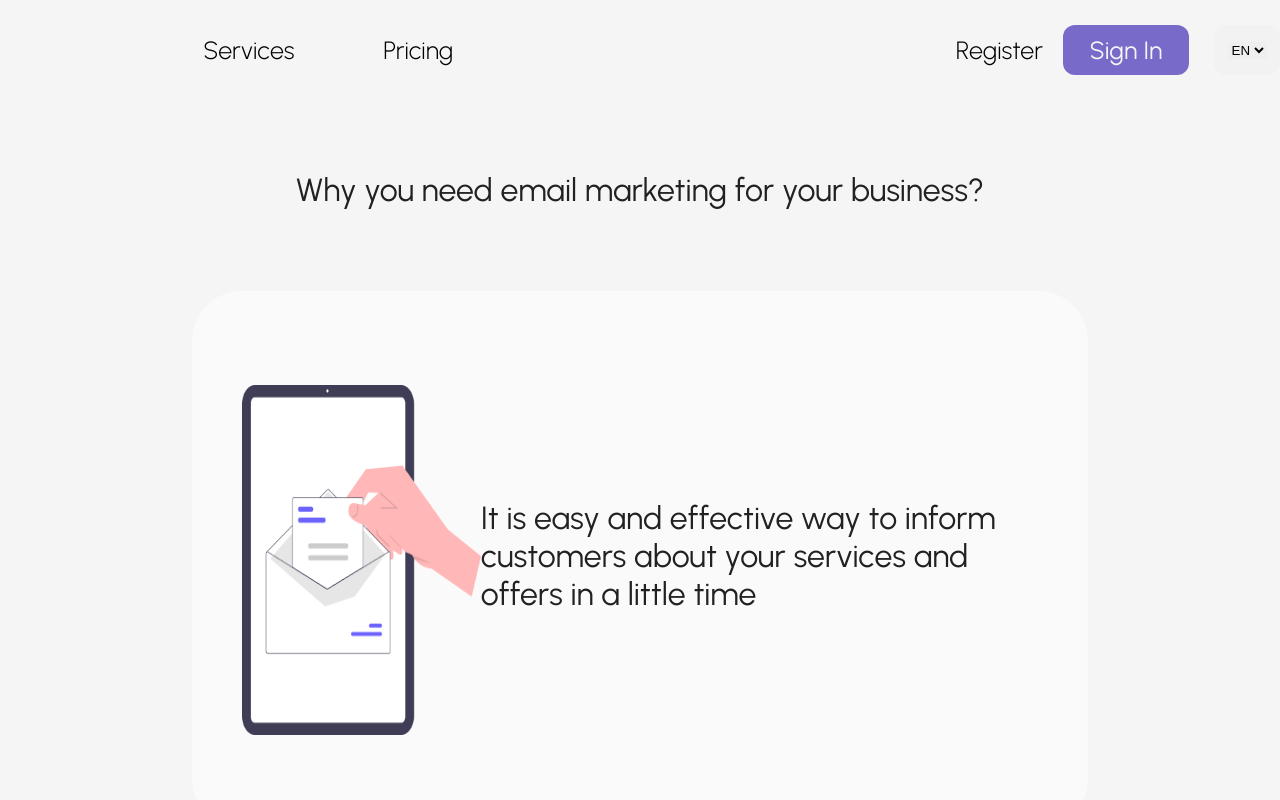
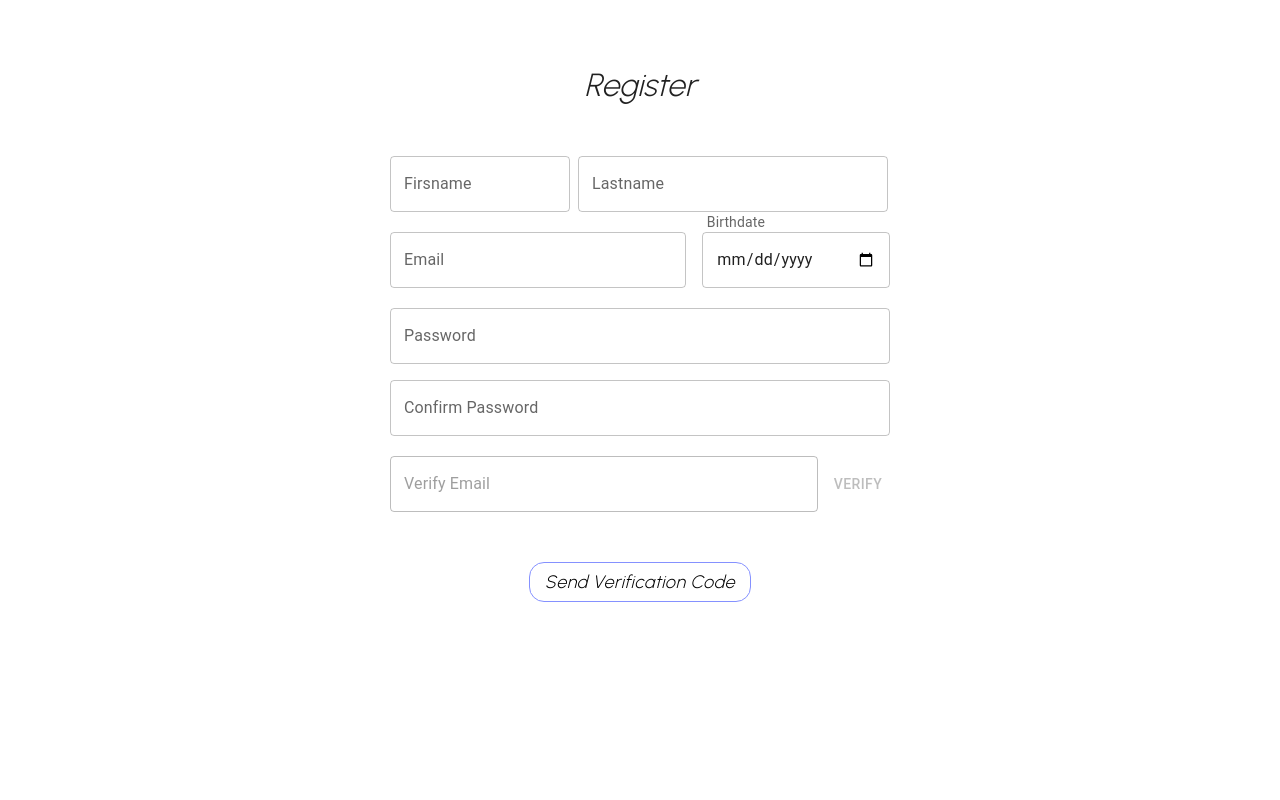
Before and after one commit to Nika380/Email-Marketing-Service, a React (Create React App) app in the folder mailchimp-clone-frontend/: page /register in a window 1280 px wide. Before the commit this address led to /. Shown: the top 800 px of the page. Built offline with nearby package versions, Linux system fonts and the light colour scheme.

Commit message:
add form validation, change response statuses because of bugs, update route check method for better experience

```diff
--- a/mailchimp-clone-frontend/package.json
+++ b/mailchimp-clone-frontend/package.json
@@ -5,6 +5,7 @@
   "dependencies": {
     "@emotion/react": "^11.10.6",
     "@emotion/styled": "^11.10.6",
+    "@hookform/resolvers": "^3.1.0",
     "@mui/icons-material": "^5.11.16",
     "@mui/material": "^5.11.16",
     "@testing-library/jest-dom": "^5.16.5",
@@ -17,11 +18,13 @@
     "axios": "^1.3.5",
     "react": "^18.2.0",
     "react-dom": "^18.2.0",
+    "react-hook-form": "^7.43.9",
     "react-router-dom": "^6.10.0",
     "react-scripts": "5.0.1",
     "sass": "^1.61.0",
     "typescript": "^4.9.5",
-    "web-vitals": "^2.1.4"
+    "web-vitals": "^2.1.4",
+    "yup": "^1.1.1"
   },
   "scripts": {
     "start": "react-scripts start",
--- a/mailchimp-clone-frontend/src/pages/LoginPage.tsx
+++ b/mailchimp-clone-frontend/src/pages/LoginPage.tsx
@@ -19,7 +19,7 @@ export const LoginPage = () => {
             email: email,
             password: password
            });
-           if(response.status === 200) {
+           if(response.status === 201) {
                 const now = new Date();
                 const expireTime = now.getTime() + 30 * 60 * 1000;
                 const tokenData = {
--- a/mailchimp-clone-frontend/src/pages/PasswordReset.tsx
+++ b/mailchimp-clone-frontend/src/pages/PasswordReset.tsx
@@ -1,13 +1,16 @@
-import { Button, Stack, TextField } from '@mui/material'
+import { Button, FormHelperText, IconButton, InputAdornment, InputLabel, OutlinedInput, Stack, TextField } from '@mui/material'
 import React, { useState } from 'react'
-import { Api } from '@mui/icons-material';
+import {  Visibility, VisibilityOff } from '@mui/icons-material';
 import { API } from '../utils/API';
 import { useNavigate } from 'react-router-dom';
+import { useForm } from 'react-hook-form';
+import * as yup from 'yup';
+import {yupResolver} from '@hookform/resolvers/yup'
 
 interface resetPasswordInfo {
     email: string,
     otp: string,
-    newPassword: string
+    newPassword: string,
 }
 
 const PasswordReset = () => {
@@ -19,9 +22,25 @@ const PasswordReset = () => {
     const [confirmPassword, setConfirmPassword] = useState<string>('');
     const [message, setMessage] = useState<string>('Check your email');
     const navigate = useNavigate();
-    const url = "/auth/reset-password/check-otp";
-    const resetEmail = '/auth/reset-password/send-otp/zaaaazz126@gmail.com';
-    const sendResetLink = () => {
+    const [showPassword, setShowPassword] = useState(false);
+    const schema = yup.object().shape({
+      password: yup.string().min(8).required(),
+      confirmPassword: yup.string()
+    .nullable()
+    .oneOf([yup.ref('password', {})], 'Passwords does not match')
+    .required('passwords does not match')
+
+
+
+    });
+    const {register, handleSubmit, formState: {errors}} = useForm({
+      resolver: yupResolver(schema)
+    });
+
+
+  const handleClickShowPassword = () => setShowPassword((show) => !show);
+
+  const sendResetLink = () => {
         API.post(`/auth/reset-password/send-otp/${email}`)
         .then(res => {
             if(res.status === 200) {
@@ -35,19 +54,20 @@ const PasswordReset = () => {
         .then(res => {
             if(res.status === 200) {
                 setOtpMatch(true);
-                setLinkSent(false);
+                setMessage("Type New Password");
             }
         })
     }
 
-    const resetPassword = () => {
+    const resetPassword = (data: any) => {
         const info: resetPasswordInfo = {
             email: email,
             otp: otp,
-            newPassword: password
+            newPassword: password,
         };
+        console.log(data)
 
-        API.post('/auth/reset-password', info)
+          API.post('/auth/reset-password', info)
         .then(res => {
             console.log(res);
             if(res.status === 200) {
@@ -59,7 +79,9 @@ const PasswordReset = () => {
             }
 
         })
-    }
+        }
+
+
 
 
   return (
@@ -80,13 +102,53 @@ const PasswordReset = () => {
                           <Button sx={{ textTransform: 'none' }} disabled={!linkSent} onClick={checkOtp}>Submit</Button>
                       </Stack>
             </> :
-            <Stack spacing={2} alignItems='center'>
-                <TextField type='text' label="New Password" sx={{width:'100%'}} onChange={(e) => setPassword(e.target.value)}/>
-                <TextField type='text' label="Confirm Password" sx={{width:'100%'}} onChange={(e) => setConfirmPassword(e.target.value)}/>
-                <Button sx={{textTransform:'none', width:'50%'}} variant='contained' onClick={resetPassword}>Submit</Button>
-            </Stack>
+               <form onSubmit={handleSubmit(resetPassword)}>
+                 <Stack spacing={2} alignItems='center'>
+                  <TextField
+                    type={showPassword ? 'text' : 'password'}
+                    InputProps={{
+                      endAdornment: (
+                        <InputAdornment position="end">
+                          <IconButton onClick={handleClickShowPassword} edge="end">
+                            {showPassword ? <VisibilityOff /> : <Visibility />}
+                          </IconButton>
+                        </InputAdornment>
+                      )
+                    }}
+                    label="Password"
+                    // onChange={(e) => setPassword(e.target.value)}
+                    placeholder="New Password"
+                    {...register("password")}
+                  />
+
+                  <TextField
+                    type={showPassword ? 'text' : 'password'}
+                    InputProps={{
+                      endAdornment: (
+                        <InputAdornment position="end">
+                          <IconButton onClick={handleClickShowPassword} edge="end">
+                            {showPassword ? <VisibilityOff /> : <Visibility />}
+                          </IconButton>
+                        </InputAdornment>
+                      )
+                    }}
+                    label="Confirm Password"
+                    // onChange={(e) => setConfirmPassword(e.target.value)}
+                    placeholder="Confirm Password"
+                    helperText={
+                      <FormHelperText style={{ color: 'red' }}>
+                      {errors.confirmPassword?.message?.toString()}
+                    </FormHelperText>
+                    }
+                    {...register("confirmPassword")}
+
+                  />
+                  <Button sx={{textTransform:'none', width:'50%'}} variant='contained' type='submit' >Submit</Button>
+              </Stack>
+               </form>
 
         }
+
         </div>
     </div>
   )
--- a/mailchimp-clone-frontend/src/pages/RegisterPage.tsx
+++ b/mailchimp-clone-frontend/src/pages/RegisterPage.tsx
@@ -2,6 +2,9 @@ import { Button, InputLabel, Stack, TextField } from '@mui/material'
 import React, { useEffect, useState } from 'react'
 import { useNavigate } from 'react-router-dom'
 import { API } from '../utils/API'
+import * as yup from 'yup'
+import {useForm} from 'react-hook-form'
+import {yupResolver} from '@hookform/resolvers/yup'
 
 
 // interface permissionName {
@@ -28,22 +31,36 @@ const RegisterPage = () => {
     const [birthDate, setBirthDate] = useState<Date | null>(null);
     const [verify, setVerify] = useState<boolean>(false);
     const [otp, setOtp] = useState<string>('');
+    const [text, setText] = useState<string>('Send Verification Code');
     // const [permissions, setPermissions] = useState<permissionName[]>([]);
+    const schema = yup.object().shape({
+        firstName: yup.string().required(),
+        lastName: yup.string().required(),
+        email: yup.string().email().required(),
+        birthDate: yup.string().required(),
+        password: yup.string().min(8).required(),
+        confirmPassword: yup.string().oneOf([yup.ref("password")]).required()
+    })
+    const {register, handleSubmit, formState: {errors}} = useForm({
+        resolver: yupResolver(schema)
+    })
 
 
-    const registerUser = async (e: React.MouseEvent<HTMLButtonElement, MouseEvent>) => {
-        e.preventDefault();
-        const date = new Date(birthDate ?? '');
-        const formattedDate = date.toISOString().substring(0,10);
-        const updatedRequest: registerInfo = {
-          firstName: firstName,
-          lastName: lastName,
-          email: email,
-          password: password,
-          birthDate: formattedDate
-        };
-
-        API.post('/users/register', updatedRequest)
+    const registerUser = (data: any) => {
+        // e.preventDefault();
+        // const date = new Date(birthDate ?? '');
+        // const formattedDate = date.toISOString().substring(0,10);
+        // const updatedRequest: registerInfo = {
+        //   firstName: firstName,
+        //   lastName: lastName,
+        //   email: email,
+        //   password: password,
+        //   birthDate: formattedDate
+        // };
+        console.log(data.email)
+        setEmail(data.email)
+        setText("Send Again")
+        API.post('/users/register', data)
         .then(res => {
             if(res.status === 200) {
                 setVerify(true);
@@ -52,10 +69,15 @@ const RegisterPage = () => {
       }
 
       const verifyEmail = () => {
-        API.post(`/email/activate/${email}/${otp}`)
+        API.get(`/email/activate/${email}/${otp}`)
         .then(res => {
-            if(res.status === 200) {
-                navigate('/login')
+            if(res.status === 201) {
+                setText("Account Was Created");
+                setTimeout(() => {
+                    navigate('/login')
+                }, 3000)
+            } else {
+                setText("OTP is not Correct")
             }
         })
       }
@@ -65,25 +87,25 @@ const RegisterPage = () => {
     <div className='register-page'>
         <h1 className="title">Register</h1>
 
-        <div className="register-form">
+        <form className="register-form" onSubmit={handleSubmit(registerUser)}>
             <Stack direction='row' spacing={1}>
-                <TextField type='text' className='firstname' placeholder='Firstname' label="Firsname" onChange={(e) => setFirstName(e.target.value)}/>
-                <TextField type='text' className='lastname' placeholder='Lastname' label="Lastname" onChange={(e) => setLastName(e.target.value)}/>
+                <TextField type='text' className='firstname' placeholder='Firstname' label="Firsname" {...register("firstName")}/>
+                <TextField type='text' className='lastname' placeholder='Lastname' label="Lastname" {...register("lastName")}/>
             </Stack>
 
             <Stack direction="row" spacing={2} sx={{position:'relative'}}>
                 <TextField type='email' className='email' placeholder='Email' label="Email"
-                onChange={(e) => setEmail(e.target.value)}/>
+                {...register("email")}/>
                 <InputLabel htmlFor="birthdate" className='birth-label'>Birthdate</InputLabel>
                 <TextField id="birthdate" type="date" className='birthdate'
-                onChange={(e) => setBirthDate(new Date(e.target.value))}/>
+                {...register("birthDate")} />
             </Stack>
 
             <Stack spacing={2}>
                 <TextField type='password' className='password' placeholder='Password'label="Password"
-                onChange={(e) => setPassword(e.target.value)}/>
+                {...register("password")}/>
                 <TextField type='password' className='confirm-password' placeholder='Confirm Password' label="Confirm Password"
-                onChange={(e) => setConfirmPassword(e.target.value)}/>
+                {...register("confirmPassword")}/>
             </Stack>
 
             <Stack direction='row' spacing={1}>
@@ -98,12 +120,12 @@ const RegisterPage = () => {
                 <Button disabled={!verify} variant={verify ? 'outlined' : 'text'} onClick={verifyEmail}>Verify</Button>
             </Stack>
 
-            <Stack sx={{width:"500px", marginTop:'30px'}} spacing={5} direction="row" className="buttons" justifyContent='center'>
-                    <Button className="register-btn" variant="outlined" onClick={(e) => registerUser(e)}>Register</Button>
-                    <Button className="login-btn" variant="contained" onClick={() => navigate('/login')}>Login</Button>
+            <Stack sx={{width:"500px", marginTop:'30px'}} direction="row" className="buttons" justifyContent='center'>
+                    <Button type='submit' className="register-btn" variant="outlined" >{text}</Button>
+                    {/* <Button className="login-btn" variant="contained" onClick={() => navigate('/login')}>Login</Button> */}
             </Stack>
 
-        </div>
+        </form>
 
     </div>
   )
--- a/mailchimp-clone-frontend/src/styles/_register.scss
+++ b/mailchimp-clone-frontend/src/styles/_register.scss
@@ -42,7 +42,7 @@
             width: 190px;
           }
           .register-btn{
-            width: 144px;
+            min-width: 144px;
             height: 40px;
             border: 1px solid #8591FF;
             border-radius: 15px;
@@ -54,18 +54,18 @@
             color: #000000;
             text-transform: none;
         }
-        .login-btn{
-            width: 130px;
-            height: 40px;
-            background: #8591FF;
-            border-radius: 15px;
-            font-family: 'Urbanist';
-            font-style: italic;
-            font-weight: 300;
-            font-size: 18px;
-            line-height: 38px;
-            color: #F5F5F5;
-            text-transform: none;
-        }
+        // .login-btn{
+        //     width: 130px;
+        //     height: 40px;
+        //     background: #8591FF;
+        //     border-radius: 15px;
+        //     font-family: 'Urbanist';
+        //     font-style: italic;
+        //     font-weight: 300;
+        //     font-size: 18px;
+        //     line-height: 38px;
+        //     color: #F5F5F5;
+        //     text-transform: none;
+        // }
     }
 }
```
Also changed, not shown: mailchimp-clone-frontend/src/routes/RouteComp.tsx (+5 -3 lines), 1 other file (tests, documents, lock files or other folders).
